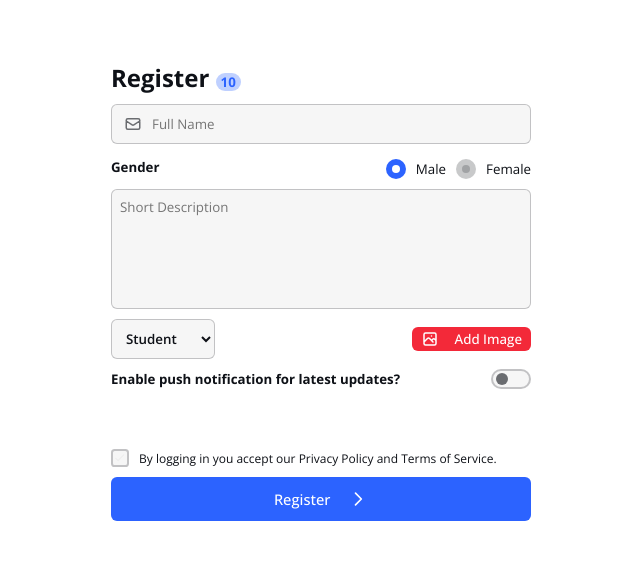
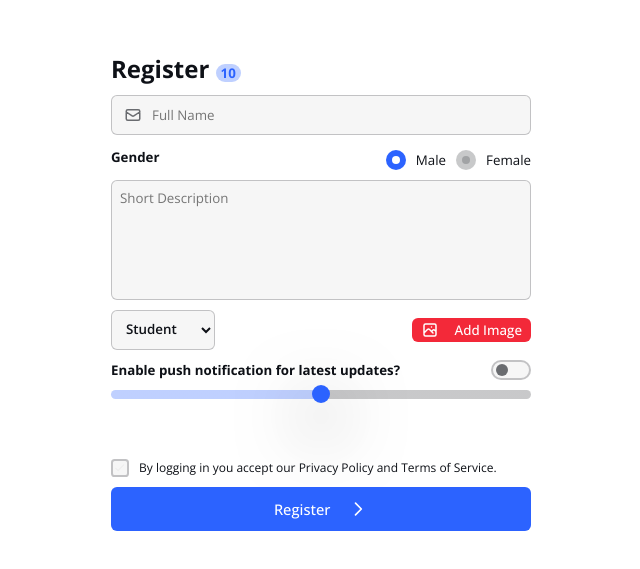
Before and after one commit to orted-org/simara, a React (Create React App) app: page / in a window 1280 px wide. Shown: the part 109-678 px from the top of the page, without its empty margins (319-959 px from the left). Built offline with nearby package versions, Linux system fonts and the light colour scheme.

Commit message:
new slider component init

```diff
--- /dev/null
+++ b/src/Components/Slider.tsx
@@ -0,0 +1,84 @@
+import { InputHTMLAttributes, useMemo, useState } from "react";
+import styled from "styled-components";
+import { useSimara } from "../Global/Context";
+import { ISimaraThemeData } from "../Global/Interface";
+import { ComponentIntent, ComponentSize } from "../Global/Type";
+
+const SSlider = styled.input`
+  -webkit-appearance: none;
+  -moz-appearance: none;
+  appearance: none;
+  outline: none;
+  width: 100%;
+  height: ${(p) => p.theme.height + "px"};
+  border-radius: ${(p) => p.theme.height + "px"};
+  cursor: pointer;
+  &::-webkit-slider-thumb {
+    -webkit-appearance: none;
+    -moz-appearance: none;
+    appearance: none;
+    height: ${(p) => p.theme.height * 2 + "px"};
+    width: ${(p) => p.theme.height * 2 + "px"};
+    border-radius: ${(p) => p.theme.height + "px"};
+    background: ${(p) => p.theme.thumbColor};
+    box-shadow: rgba(0, 0, 0, 0.56) 0px 22px 70px 4px;
+  }
+`;
+function getSliderTheme(p: SliderProps, baseTheme: ISimaraThemeData) {
+  let height = baseTheme.MediumHeight / 4;
+  let theme = baseTheme.Colors.primary;
+  switch (p.cSize) {
+    case "small":
+      height = baseTheme.SmallHeight / 4;
+      break;
+    case "large":
+      height = baseTheme.LargeHeight / 4;
+      break;
+  }
+  switch (p.intent) {
+    case "danger":
+      theme = baseTheme.Colors.danger;
+      break;
+    case "success":
+      theme = baseTheme.Colors.success;
+      break;
+  }
+  return {
+    height,
+    backgroundColor: p.indicateComplete
+      ? baseTheme.Colors.grey.dil60
+      : theme.dil90,
+    completedColor: theme.dil90,
+    thumbColor: theme.dil0,
+  };
+}
+interface SliderProps extends InputHTMLAttributes<HTMLInputElement> {
+  cSize?: ComponentSize;
+  intent?: ComponentIntent;
+  indicateComplete?: boolean;
+}
+function Slider(props: SliderProps) {
+  const simaraTheme = useSimara();
+  let badgeTheme = useMemo(
+    () => getSliderTheme(props, simaraTheme),
+    [props, simaraTheme]
+  );
+  const [value, setValue] = useState((props.value || 50) + "%");
+  return (
+    <SSlider
+      theme={badgeTheme}
+      type="range"
+      onChange={(e) => {
+        props.onChange && props.onChange(e);
+        setValue(e.target.value + "%");
+      }}
+      {...props}
+      style={{
+        background: `linear-gradient(90deg, ${badgeTheme.completedColor} ${value}, ${badgeTheme.backgroundColor} ${value})`,
+        ...props.style,
+      }}
+    />
+  );
+}
+
+export default Slider;
--- a/src/Demo.tsx
+++ b/src/Demo.tsx
@@ -6,6 +6,7 @@ import { IconChevronRight, IconMail, IconPhotograph } from "./Components/Icons";
 import Modal from "./Components/Modal";
 import RadioGroup from "./Components/RadioGroup";
 import Select from "./Components/Select";
+import Slider from "./Components/Slider";
 import Switch from "./Components/Switch";
 import TextArea from "./Components/TextArea";
 import TextField from "./Components/TextField";
@@ -151,6 +152,11 @@ function Demo() {
               }}
             />
           </div>
+          <Slider
+            style={{ marginTop: "10px" }}
+            cSize="small"
+            indicateComplete
+          />
           <Checkbox
             style={{ marginTop: "60px" }}
             isChecked={terms}
```
